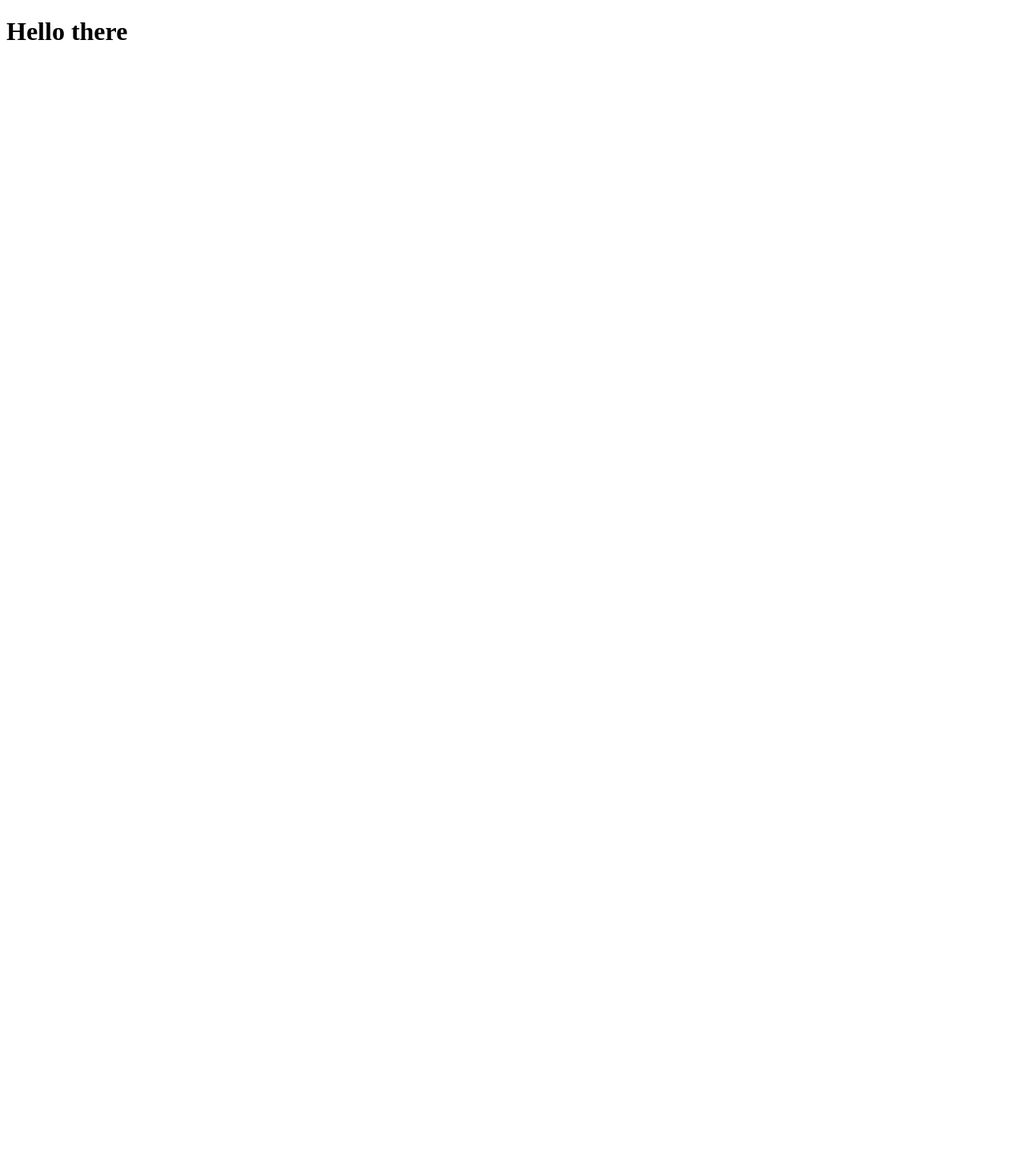
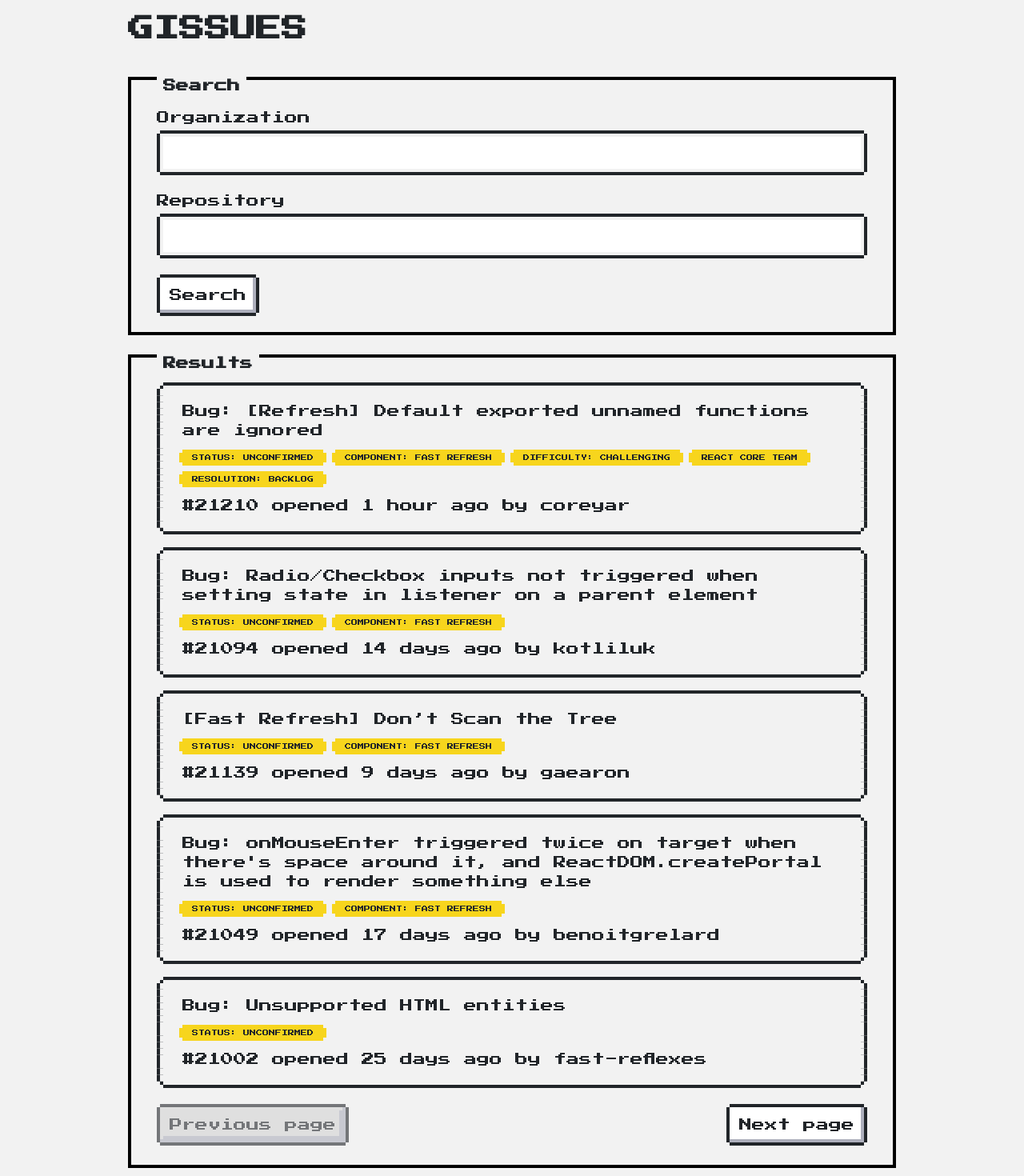
Before and after one commit to leandrooriente/gissues, a React (Create React App) app: page / in a window 1280 px wide. Shown: the top 1470 px of the page at 80% size. Before the commit the page ends 800 px from the top, so only its background shows below. Built offline with nearby package versions, Linux system fonts and the light colour scheme.

Commit message:
Add basic HTML structure

```diff
--- a/package.json
+++ b/package.json
@@ -7,11 +7,12 @@
     "@testing-library/jest-dom": "^5.11.4",
     "@testing-library/react": "^11.1.0",
     "@testing-library/user-event": "^12.1.10",
+    "classnames": "^2.3.1",
+    "nes.css": "^2.3.0",
     "react": "^17.0.2",
     "react-dom": "^17.0.2",
     "react-router-dom": "^5.2.0",
     "react-scripts": "4.0.3",
-    "styled-components": "^5.2.3",
     "typescript": "^4.2.4"
   },
   "scripts": {
--- a/public/index.html
+++ b/public/index.html
@@ -24,7 +24,9 @@
       work correctly both with client-side routing and a non-root public URL.
       Learn how to configure a non-root public URL by running `npm run build`.
     -->
-    <title>React App</title>
+    <link rel="preconnect" href="https://fonts.gstatic.com">
+    <link href="https://fonts.googleapis.com/css2?family=Press+Start+2P&display=swap" rel="stylesheet">
+    <title>GISSUES</title>
   </head>
   <body>
     <noscript>You need to enable JavaScript to run this app.</noscript>
--- a/src/App.tsx
+++ /dev/null
@@ -1,11 +0,0 @@
-import { BrowserRouter } from "react-router-dom";
-
-const App = (): React.ReactElement => {
-  return (
-    <BrowserRouter>
-      <h1>Hello there</h1>
-    </BrowserRouter>
-  );
-};
-
-export default App;
--- /dev/null
+++ b/src/components/App.tsx
@@ -0,0 +1,21 @@
+import { BrowserRouter } from "react-router-dom";
+import { Header } from "./Header";
+import { EmptyList } from "./EmptyList";
+import { NotFound } from "./NotFound";
+import { Loading } from "./Loading";
+import { List } from "./List";
+import "nes.css/css/nes.min.css";
+import "./style.css";
+
+export const App = (): React.ReactElement => {
+  const state: "NOT_FOUND" | "LOADED" | "LOADING" | "EMPTY" = "LOADED";
+  return (
+    <BrowserRouter>
+      <Header />
+      {state === "EMPTY" ? <EmptyList /> : null}
+      {state === "NOT_FOUND" ? <NotFound /> : null}
+      {state === "LOADING" ? <Loading /> : null}
+      {state === "LOADED" ? <List /> : null}
+    </BrowserRouter>
+  );
+};
--- /dev/null
+++ b/src/components/EmptyList.tsx
@@ -0,0 +1,20 @@
+export const EmptyList = (): React.ReactElement => {
+  return (
+    <main className="wrap results">
+      <div className="nes-container with-title">
+        <h3 className="title">Results</h3>
+
+        <div className="message-list">
+          <div className="message">
+            <div className="nes-balloon from-left">
+              <p>
+                Hello there! Search on the form above to get some fresh issues.
+              </p>
+            </div>
+            <i className="nes-octocat animate"></i>
+          </div>
+        </div>
+      </div>
+    </main>
+  );
+};
--- /dev/null
+++ b/src/components/Header.tsx
@@ -0,0 +1,24 @@
+export const Header = (): React.ReactElement => {
+  return (
+    <header className="wrap">
+      <h1 className="nes-text page-title">GISSUES</h1>
+
+      <form className="nes-container with-title">
+        <h3 className="title">Search</h3>
+        <div className="nes-field">
+          <label htmlFor="organization">Organization</label>
+          <input id="organization" className="nes-input" type="text" />
+        </div>
+
+        <div className="nes-field">
+          <label htmlFor="repository">Repository</label>
+          <input id="repository" className="nes-input" type="text" />
+        </div>
+
+        <button className="nes-btn" type="submit">
+          Search
+        </button>
+      </form>
+    </header>
+  );
+};
--- /dev/null
+++ b/src/components/List.tsx
@@ -0,0 +1,106 @@
+export const List = (): React.ReactElement => {
+  return (
+    <main className="wrap results">
+      <div className="nes-container with-title">
+        <h3 className="title">Results</h3>
+
+        <div className="result-item nes-container is-rounded">
+          <p className="nes-text">
+            Bug: [Refresh] Default exported unnamed functions are ignored
+          </p>
+
+          <span className="nes-badge">
+            <span className="is-warning">Status: Unconfirmed </span>
+          </span>
+
+          <span className="nes-badge">
+            <span className="is-warning">Component: Fast Refresh</span>
+          </span>
+
+          <span className="nes-badge">
+            <span className="is-warning">Difficulty: challenging</span>
+          </span>
+
+          <span className="nes-badge">
+            <span className="is-warning">React Core Team</span>
+          </span>
+
+          <span className="nes-badge">
+            <span className="is-warning">Resolution: Backlog</span>
+          </span>
+
+          <p className="nes-text">#21210 opened 1 hour ago by coreyar</p>
+        </div>
+
+        <div className="result-item nes-container is-rounded">
+          <p className="nes-text">
+            Bug: Radio/Checkbox inputs not triggered when setting state in
+            listener on a parent element
+          </p>
+
+          <span className="nes-badge">
+            <span className="is-warning">Status: Unconfirmed </span>
+          </span>
+
+          <span className="nes-badge">
+            <span className="is-warning">Component: Fast Refresh</span>
+          </span>
+
+          <p className="nes-text">#21094 opened 14 days ago by kotliluk</p>
+        </div>
+
+        <div className="result-item nes-container is-rounded">
+          <p className="nes-text">[Fast Refresh] Don’t Scan the Tree</p>
+
+          <span className="nes-badge">
+            <span className="is-warning">Status: Unconfirmed </span>
+          </span>
+
+          <span className="nes-badge">
+            <span className="is-warning">Component: Fast Refresh</span>
+          </span>
+
+          <p className="nes-text">#21139 opened 9 days ago by gaearon</p>
+        </div>
+
+        <div className="result-item nes-container is-rounded">
+          <p className="nes-text">
+            Bug: onMouseEnter triggered twice on target when there's space
+            around it, and ReactDOM.createPortal is used to render something
+            else
+          </p>
+
+          <span className="nes-badge">
+            <span className="is-warning">Status: Unconfirmed </span>
+          </span>
+
+          <span className="nes-badge">
+            <span className="is-warning">Component: Fast Refresh</span>
+          </span>
+
+          <p className="nes-text">#21049 opened 17 days ago by benoitgrelard</p>
+        </div>
+
+        <div className="result-item nes-container is-rounded">
+          <p className="nes-text">Bug: Unsupported HTML entities</p>
+
+          <span className="nes-badge">
+            <span className="is-warning">Status: Unconfirmed </span>
+          </span>
+
+          <p className="nes-text">#21002 opened 25 days ago by fast-reflexes</p>
+        </div>
+
+        <section className="navigation">
+          <a className="nes-btn is-disabled" href="#">
+            Previous page
+          </a>
+
+          <a className="nes-btn" href="#">
+            Next page
+          </a>
+        </section>
+      </div>
+    </main>
+  );
+};
--- /dev/null
+++ b/src/components/Loading.tsx
@@ -0,0 +1,25 @@
+import { useEffect, useState } from "react";
+
+export const Loading = (): React.ReactElement => {
+  const [loaded, setLoaded] = useState(0);
+  useEffect(() => {
+    const interval = setInterval(() => {
+      setLoaded(loaded + 10);
+    }, 400);
+
+    if (loaded === 100) {
+      clearInterval(interval);
+    }
+    return () => clearInterval(interval);
+  }, [loaded]);
+
+  return (
+    <main className="wrap results">
+      <div className="nes-container with-title">
+        <h3 className="title">Loading</h3>
+
+        <progress className="nes-progress" value={loaded} max="100"></progress>
+      </div>
+    </main>
+  );
+};
--- /dev/null
+++ b/src/components/NotFound.tsx
@@ -0,0 +1,25 @@
+export const NotFound = (): React.ReactElement => {
+  return (
+    <main className="wrap results">
+      <div className="nes-container with-title">
+        <h3 className="title">Not Found</h3>
+
+        <i className="nes-icon is-large heart"></i>
+        <i className="nes-icon is-large heart"></i>
+        <i className="nes-icon is-large heart"></i>
+        <i className="nes-icon is-large is-half heart"></i>
+        <i className="nes-icon is-large is-transparent heart"></i>
+
+        <p>
+          Sorry, but either this repository doesn't exist or it doesn't have any
+          issues.
+        </p>
+
+        <p>
+          Try another combination like "facebook"/"react". There is a lot of
+          issues there.
+        </p>
+      </div>
+    </main>
+  );
+};
--- /dev/null
+++ b/src/components/style.css
@@ -0,0 +1,48 @@
+body {
+  background: #f2f2f2;
+}
+
+.wrap {
+  max-width: 980px;
+  padding: 0 10px;
+  margin: 0 auto;
+}
+
+.page-title {
+  margin: 12px 0 36px;
+}
+
+.title {
+  background-color: #f2f2f2 !important;
+}
+
+.results {
+  margin: 24px auto;
+}
+
+.result-item {
+  margin-bottom: 24px !important;
+}
+
+.navigation {
+  display: flex;
+  justify-content: space-between;
+}
+
+.nes-field {
+  margin-bottom: 24px;
+}
+
+.nes-badge {
+  width: auto;
+  height: auto;
+  font-size: 0.5rem;
+  text-transform: uppercase;
+  margin: 0 15px 15px 0;
+}
+
+.nes-badge span {
+  position: relative !important;
+  display: inline-block !important;
+  padding: 0 12px !important;
+}
--- a/src/index.tsx
+++ b/src/index.tsx
@@ -1,6 +1,6 @@
 import React from "react";
 import ReactDOM from "react-dom";
-import App from "./App";
+import { App } from "./components/App";
 
 ReactDOM.render(
   <React.StrictMode>
```
Also changed, not shown: 1 other file (tests, documents, lock files or other folders).
